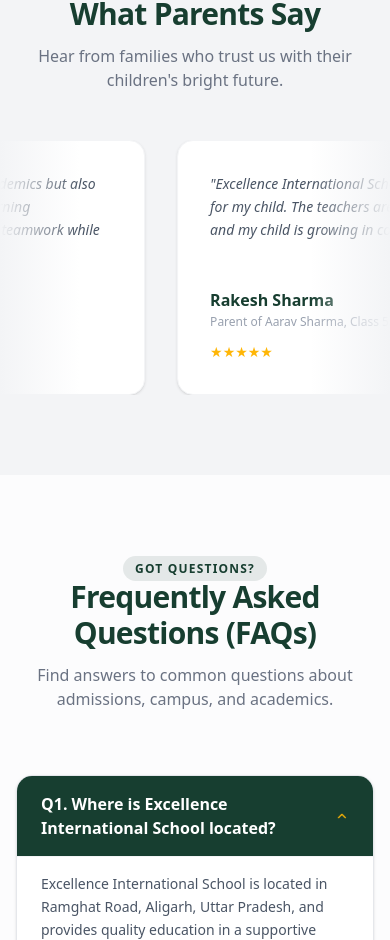
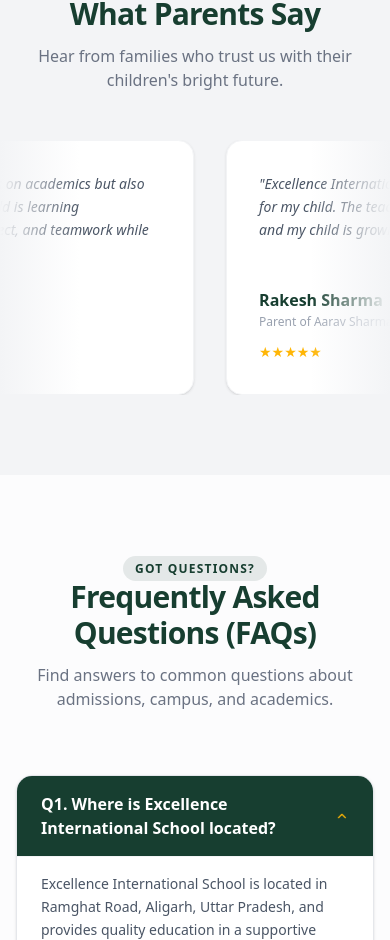
Before and after one commit to abhisheksamriya/DETTROIN-INT-Abhishek-Website, a Next.js app: page / in a window 390 px wide. Shown: the part 6885-7825 px from the top of the page. Built offline with nearby package versions, Linux system fonts and the light colour scheme.

Commit message:
changes done

```diff
--- a/components/Testimonials.tsx
+++ b/components/Testimonials.tsx
@@ -40,7 +40,7 @@
           {duplicatedReviews.map((item, index) => (
             <div
               key={index}
-              className="bg-white p-8 rounded-2xl shadow-sm border border-gray-100 flex flex-col justify-between min-w-75 sm:min-w-95 max-w-100 shrink-0"
+              className="bg-white p-8 rounded-2xl shadow-sm border border-gray-100 flex flex-col justify-between min-w-60 sm:min-w-95 max-w-100 shrink-0"
             >
               <p className="text-gray-600 text-sm leading-relaxed mb-6 italic">
                 "{item.feedback}"
```
